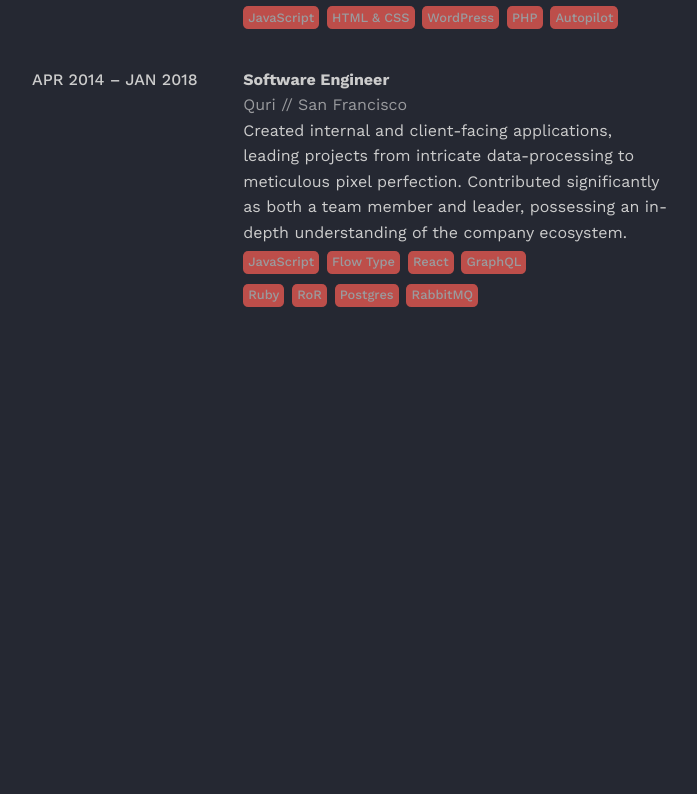
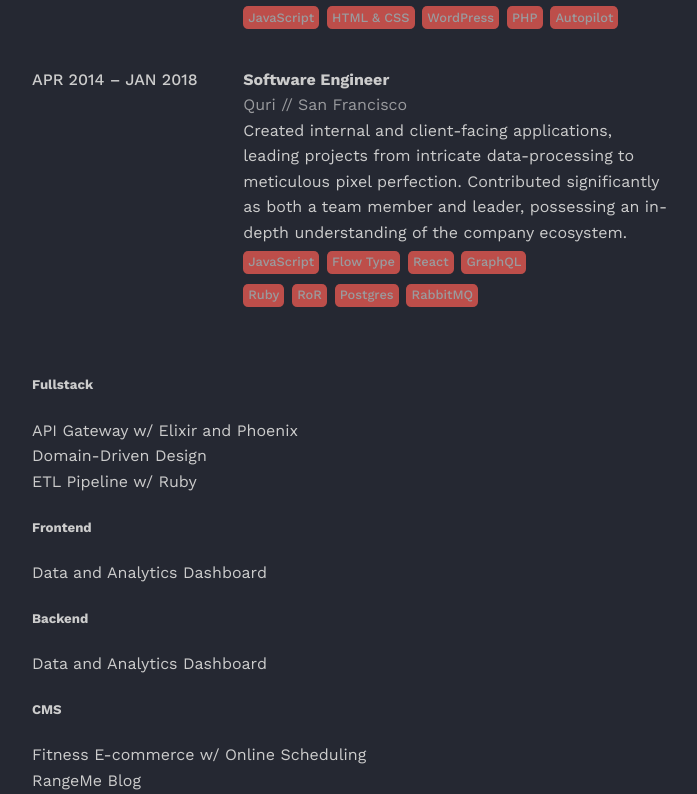
Before and after one commit to annalo/annalo.dev, a React (Create React App) app: page / in a window 1280 px wide. Shown: the part 1087-1881 px from the top of the page, without its empty margins (480-1177 px from the left). Before the commit the page ends 1399 px from the top, so only its background shows below. Built offline with nearby package versions, Linux system fonts and the light colour scheme.

Commit message:
projects!

```diff
--- a/src/Components/Portfolio.js
+++ b/src/Components/Portfolio.js
@@ -4,7 +4,7 @@ import { ScrollProvider } from './ScrollProvider';
 import SidebarMenu from './SidebarMenu'
 import About from './About';
 import Experience from './Experience';
-// import Projects from './Projects'
+import Projects from './Projects'
 
 function Portfolio() {
   return (
@@ -19,7 +19,7 @@ function Portfolio() {
         <div className="Portfolio-main">
           <About />
           <Experience/>
-          {/* <Projects /> */}
+          <Projects />
         </div>
       </div>
     </ScrollProvider>
--- a/src/Components/Projects.js
+++ b/src/Components/Projects.js
@@ -1,13 +1,25 @@
 import Section from './Section';
+import data from "./Projects.json";
+import ProjectsItem from "./ProjectsItem";
 
 function Projects() {
   return (
     <Section id='projects'>
       <h4>Projects</h4>
-      <p>
-      </p>
+
+      <h5>Fullstack</h5>
+      {data.backend.map(item => <ProjectsItem {...item} />)}
+
+      <h5>Frontend</h5>
+      {data.frontend.map(item => <ProjectsItem {...item} />)}
+
+      <h5>Backend</h5>
+      {data.frontend.map(item => <ProjectsItem {...item} />)}
+
+      <h5>CMS</h5>
+      {data.cms.map(item => <ProjectsItem {...item} />)}
   </Section>
-  );
+  )
 }
 
 export default Projects;
--- /dev/null
+++ b/src/Components/Projects.json
@@ -0,0 +1,107 @@
+{
+  "fullstack": [
+    {
+      "name": "On-demand Automated Translation Service",
+      "description": "I created a self-contained system automating various translation and localization tasks using Elixir, Phoenix, and a third-party translation service, making it easier to manage multilingual content.\nAdditionally, I designed a user-conscious UI to provide on-demand translation solutions, incorporating the translation service into the company's internal application via a secure API layer, with RabbitMQ facilitating asynchronous and reliable communication between services.",
+      "achievements": [
+        "Implemented a dynamic alert system designed to notify users regarding the status of translation requests.",
+        "Enabled scalable operations by incorporating unlimited language support within the system.",
+        "Fully automated Operations's workflow for requesting and managing translations and built a user-friendly platform for managing global translations.",
+        "Created comprehensive technical documentation to ensure accessibility and understanding, facilitating comprehension of the codebase and workflow."
+      ],
+      "challenges": [
+        "Translations with OneSky depend on manual completion and can vary in turnaround times. To fully automate the translation process with OneSky, we needed a mechanism to detect when a translation is finished and seamlessly export it into our system.",
+        "Limited documentations for OneSky API."
+      ]
+    },
+    {
+      "name": "Data-Verification and Audit Tool",
+      "description": "I transitioned the company's data-verification and audit tool from a server-driven Backbone.js monolith Rails application to a standalone real-time application. The engineering goal was to eliminate dependency on the monolith and create a modern, enhanced tool for improved efficiency and usability.\nThe application was rebuilt in React, and the backend logic underwent a complete overhaul. New tools were introduced, enabling users to edit various data types. A robust queue and lock system ensured the fail-proof assignment of datasets to users, preventing any race conditions.",
+      "achievements": [
+        "Built a fully autonomous app, enhancing operation efficiency and dev flexibility.",
+        "Engineered backend logic for heavy data-processing, ensuring seamless handling of various data types.",
+        "Implemented a robust queue and lock system to prevent duplicate audits, enhancing accuracy and efficiency.",
+        "Established tiered authentication and authorization, managing user privileges and access levels effectively."
+      ],
+      "challenges": [
+        "What to keep? What to throw-out?",
+        "Addressing the global usage of the tool and the imperative to prevent duplicate audits necessitated the implementation of a fail-proof solution. Leveraging real-time updates and a meticulously crafted queue and lock system ensured precise data verification and validation, even in complex scenarios."
+      ]
+    }
+  ],
+  "frontend": [
+    {
+      "name": "Data and Analytics Dashboard",
+      "description": "This project demanded extensive effort and cross-team collaboration. The consumer dashboard, crafted as a visual gateway to grant consumers access to insightful data and analytics, was developed concurrently with product discovery and the design process, in addition to the backend data-processing and querying.\nIn handling the fetching, management, and rendering of extensive data, the focus was on building for optimal performance while enhancing the user experience. Key solutions encompassed client-side caching, data normalization, windowing with server-side pagination, query batching, and proactive data fetching.",
+      "achievements": [
+        "Implemented sophisticated data tabulation and advanced chart customization.",
+        "Extensive cross-team collaboration."
+      ],
+      "challenges": [
+        "Coordinating product discovery and API development alongside frontend application development to ensure cohesive progress.",
+        "Major performance issues stemming from large datasets."
+      ]
+    }
+  ],
+  "backend": [
+    {
+      "name": "API Gateway w/ Elixir and Phoenix",
+      "description": "I took a lead role in crafting a robust API Gateway utilizing Elixir. The primary objective was to establish secure and efficient channels, enabling third-party access to the company's internal resources. This initiative entailed the meticulous design and construction of both the API layer and service layer.",
+      "achievements": [
+        "Established a collaborative framework, enabling our team of engineers to seamlessly contribute to the project's success",
+        "Implemented proactive performance tools, including rate-limiting, monitoring and logging, and detailed error handling",
+        "Comprehensive Elixir documentation for internal documentation, along with public REST API documentation with Swagger"
+      ],
+      "challenges": [
+        "TODO!!"
+      ]
+    },
+    {
+      "name": "Domain-Driven Design",
+      "description": "Redesigned and restructured the company's core application using Domain-Driven Design to closely align the software architecture with the business domain. The primary focus was on enhancing modularity to improve maintainability, facilitate effective communication, and foster a shared understanding among technical and non-technical stakeholders.",
+      "achievements": [
+        "Established a common language between product and engineering teams by applying DDD principles, promoting collaboration across technical and non-technical stakeholders.",
+        "Modularized the application model to enhance maintainability, scalability, and flexibility."
+      ],
+      "challenges": [
+        "Understanding the business domain and the entire tech ecosystem to effectively redesign and integrate.",
+        "Ensuring 100% test coverage to prevent any regressions during refactoring."
+      ],
+      "technologies": ["Ruby on Rails", "Miro"]
+    },
+    {
+      "name": "ETL Pipeline w/ Ruby",
+      "description": "I developed an ETL pipeline using Ruby on Rails and PostgreSQL to provide comprehensive reports and analytics for the consumers. The pipeline involved extracting raw data from multiple sources, dynamically transforming it to meet the required format, and loading it into a suitable database for analysis.\nTo handle the generation of analytics and user reports, I implemented a worker-based system. By utilizing workers and jobs, I ensured efficient processing of tasks and optimized resource utilization. This approach allowed for parallel execution of data analysis tasks, enabling faster generation of reports and analytics.",
+      "achievements": [
+        "TODO"
+      ],
+      "challenges": [
+        "TODO"
+      ]
+    }
+  ],
+  "cms": [
+    {
+      "name": "Fitness E-commerce w/ Online Scheduling",
+      "description": "I built an e-commerce site using Shopify for a gym based in Taiwan. The website was designed to showcase and sell various products related to the gym's offerings. To enhance the customer experience, I integrated MindBody, a scheduling platform, to enable convenient online class scheduling for gym-goers. I leveraged Apiant integration to seamlessly use Shopify as a Point of Sale system, allowing the gym to sell MindBody products and services internationally. To cater to a wider audience, I implemented a dual language feature, providing support for both English and the local language of Taiwan.",
+      "achievements": [
+        "Integrated third-party integration to enable Shopify as a Point of Sale system, facilitating the international sale of MindBody products and services.",
+        "Implemented a dual-language feature to support both English and the local language of Taiwan."
+      ],
+      "challenges": [
+        "The client faced challenges with local scheduling options, prompting our search for a suitable solution. MindBody emerged as the best choice, but its lack of support for Taiwan's payment system required bridging the gap for smooth transactions."
+      ]
+    },
+    {
+      "name": "RangeMe Blog",
+      "description": "I designed and built a marketing blog using WordPress. The blog served as a platform for the company to share valuable marketing insights and updates with its audience. I ensured a seamless integration of flow and design, aligning the blog's appearance with the company's website to maintain a cohesive brand identity.",
+      "achievements": [
+        "Implemented user-friendly content management tools and customizable themes, enabling marketing team to easily maintain and customize the blog.",
+        "Provided tools and features to assist the marketing team with client acquisition."
+      ],
+      "challenges": [
+        "Extended turnaround time due to the engineering team being located in Australia."
+      ]
+    }
+  ]
+}
--- /dev/null
+++ b/src/Components/ProjectsItem.js
@@ -0,0 +1,32 @@
+import Collapsible from 'react-collapsible';
+
+function Projects({
+  name,
+  description,
+  achievements,
+  challenges,
+  technologies
+}) {
+  return (
+    <Collapsible trigger={name}>
+      <p>
+        {description}
+      </p>
+      <p>
+        <strong>Key Achievements</strong>
+        <ul>
+          {achievements.map((achievement) => <li>{achievement}</li>)}
+        </ul>
+      </p>
+
+      <p>
+        <strong> Challenges</strong>
+        <ul>
+          {challenges.map((challenge) => <li>{challenge}</li>)}
+        </ul>
+      </p>
+    </Collapsible>
+  )
+}
+
+export default Projects;
```
Also changed, not shown: src/Components/Projects.css (added).
